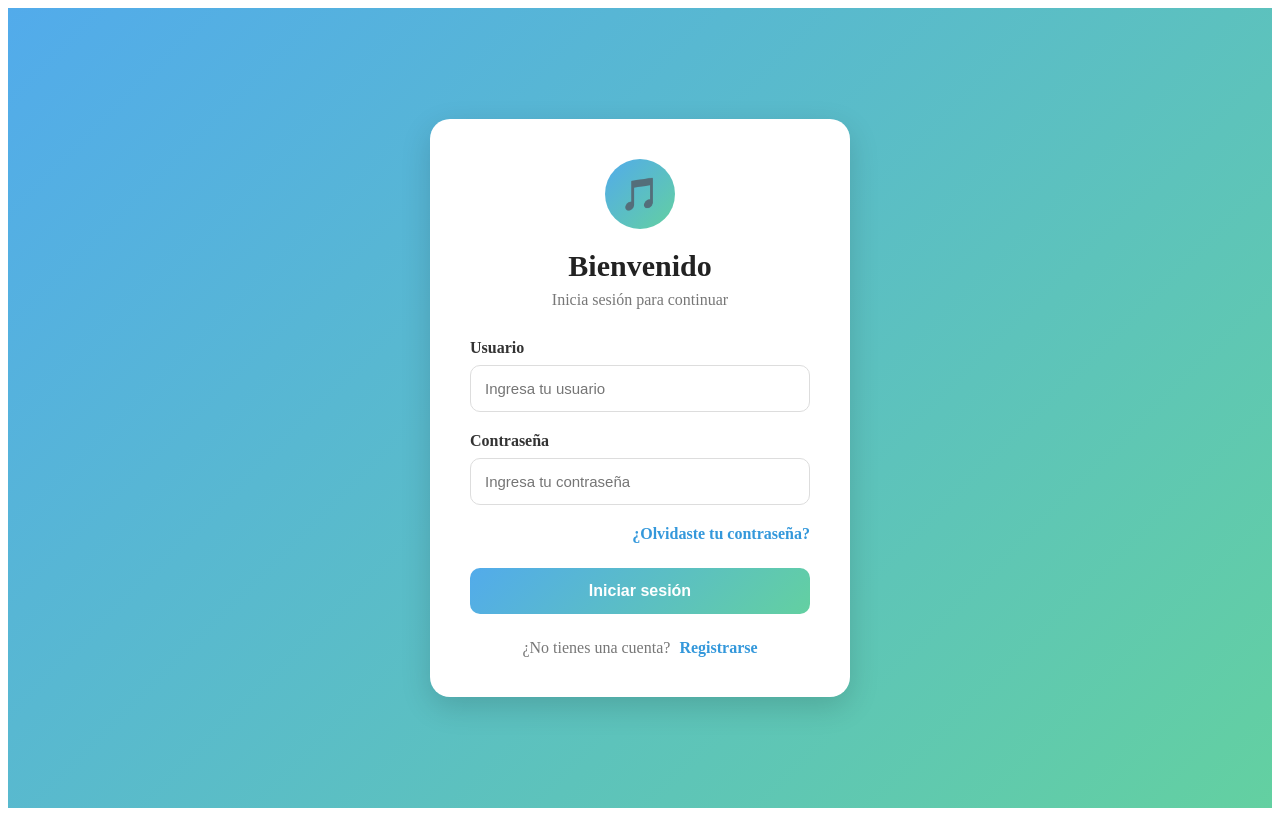
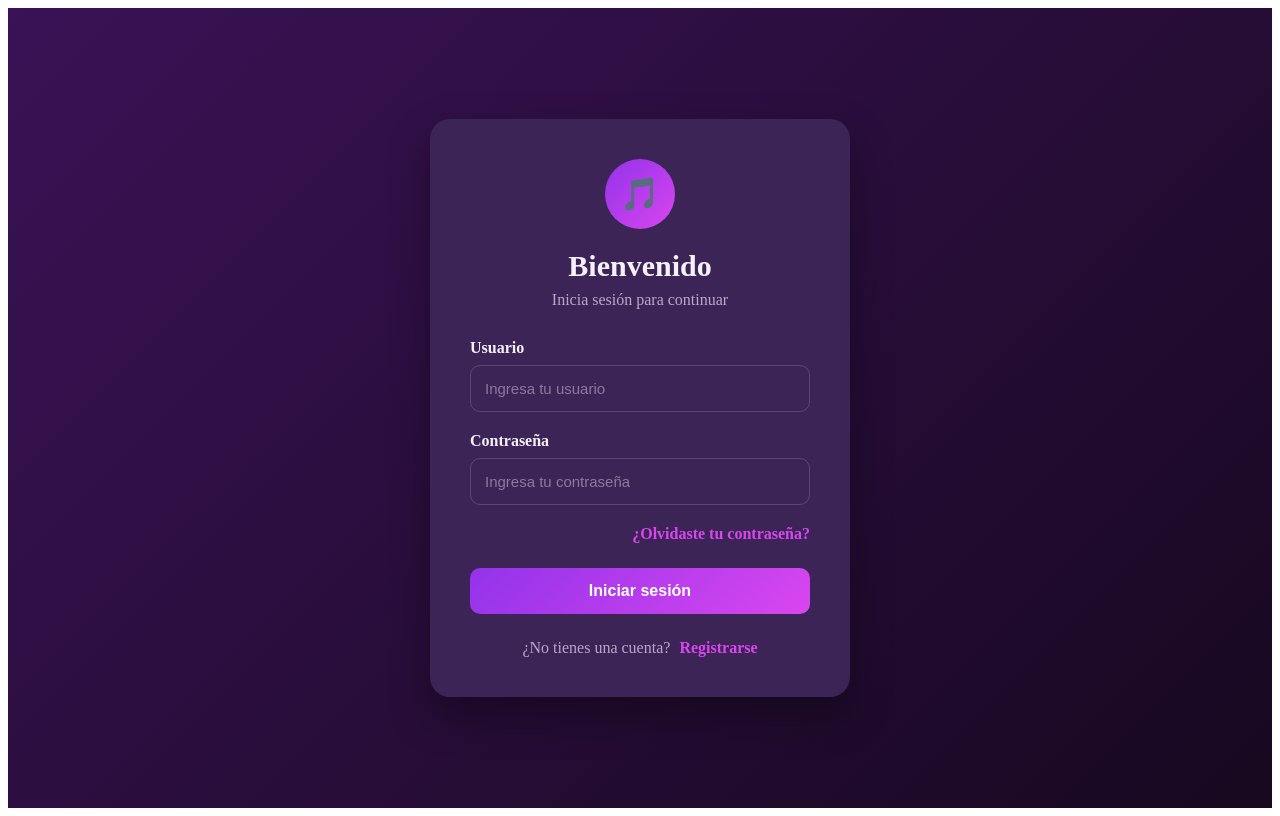
Before and after one commit to Uri904/Proyecto-Musica, an Angular app: page / in a window 1280 px wide. Built offline with nearby package versions, Linux system fonts and the light colour scheme.

Commit message:
API Spotify

```diff
--- a/src/app/login/login.css
+++ b/src/app/login/login.css
@@ -11,8 +11,8 @@
 
   background: linear-gradient(
     135deg,
-    #52ABEB,
-    #63D0A1
+    #3a1256,
+    #17081f
   );
 
   padding: 20px;
@@ -22,12 +22,12 @@
   width: 100%;
   max-width: 420px;
 
-  background: white;
+  background: #3c2456;
   padding: 40px;
 
   border-radius: 20px;
 
-  box-shadow: 0 10px 30px rgba(0, 0, 0, 0.15);
+  box-shadow: 0 18px 40px rgba(0, 0, 0, 0.35);
 }
 
 .logo {
@@ -44,8 +44,8 @@
 
   background: linear-gradient(
     135deg,
-    #52ABEB,
-    #63D0A1
+    #9333ea,
+    #d946ef
   );
 
   font-size: 32px;
@@ -55,14 +55,14 @@ h1 {
   text-align: center;
   margin: 0;
 
-  color: #222;
+  color: #f5f0fa;
   font-size: 30px;
 }
 
 .subtitle {
   text-align: center;
 
-  color: #777;
+  color: #b9a8cc;
 
   margin: 8px 0 30px;
 }
@@ -77,14 +77,14 @@ h1 {
   margin-bottom: 8px;
 
   font-weight: 600;
-  color: #333;
+  color: #f5f0fa;
 }
 
 .input-container {
   display: flex;
   align-items: center;
 
-  border: 1px solid #ddd;
+  border: 1px solid rgba(255, 255, 255, 0.16);
 
   border-radius: 10px;
 
@@ -94,9 +94,9 @@ h1 {
 }
 
 .input-container:focus-within {
-  border-color: #52ABEB;
+  border-color: #a855f7;
 
-  box-shadow: 0 0 0 3px rgba(82, 171, 235, 0.15);
+  box-shadow: 0 0 0 3px rgba(168, 85, 247, 0.2);
 }
 
 .icon {
@@ -114,6 +114,12 @@ h1 {
   padding: 14px 0;
 
   font-size: 15px;
+  background: transparent;
+  color: #f5f0fa;
+}
+
+.input-container input::placeholder {
+  color: #8c7aa0;
 }
 
 .forgot-password {
@@ -124,7 +130,7 @@ h1 {
 
 .forgot-password a,
 .register a {
-  color: #3498db;
+  color: #d946ef;
 
   text-decoration: none;
 
@@ -142,8 +148,8 @@ h1 {
 
   background: linear-gradient(
     135deg,
-    #52ABEB,
-    #63D0A1
+    #9333ea,
+    #d946ef
   );
 
   color: white;
@@ -167,7 +173,7 @@ h1 {
 
   margin-top: 25px;
 
-  color: #777;
+  color: #b9a8cc;
 }
 
 .register a {
--- a/src/app/musica/musica.css
+++ b/src/app/musica/musica.css
@@ -309,6 +309,9 @@ html, body {
 }
 
 .play-btn {
+  display: inline-flex;
+  align-items: center;
+  justify-content: center;
   width: 34px;
   height: 34px;
   flex-shrink: 0;
@@ -317,6 +320,11 @@ html, body {
   background: rgba(255, 255, 255, 0.08);
   color: var(--text-primary);
   cursor: pointer;
+  text-decoration: none;
+}
+
+.play-btn:hover {
+  background: var(--accent-gradient);
 }
 
 .ver-todo {
--- a/src/app/musica/musica.html
+++ b/src/app/musica/musica.html
@@ -44,6 +44,22 @@
       <button class="pill" type="button">Este año</button>
     </div>
 
+    <form class="spotify-search" (ngSubmit)="buscarEnSpotify()">
+      <input
+        type="search"
+        name="consulta"
+        [(ngModel)]="consulta"
+        placeholder="Buscar en Spotify"
+        aria-label="Buscar en Spotify"
+      >
+      <button class="pill pill--active" type="submit" [disabled]="buscando">
+        {{ buscando ? 'Buscando...' : 'Buscar' }}
+      </button>
+    </form>
+    @if (mensaje) {
+      <p role="alert">{{ mensaje }}</p>
+    }
+
     <section class="dashboard-grid">
 
       <!-- Stat: canciones escuchadas -->
@@ -76,13 +92,15 @@
                 <p class="song-title">{{ cancion.titulo }}</p>
                 <p class="song-artist">{{ cancion.artista }}</p>
               </div>
-              <button
+              <a
                 class="play-btn"
-                type="button"
+                [href]="cancion.spotifyUrl || null"
+                target="_blank"
+                rel="noopener noreferrer"
                 [attr.aria-label]="'Reproducir ' + cancion.titulo"
               >
                 ▶
-              </button>
+              </a>
             </li>
           }
         </ul>
--- a/src/app/musica/musica.service.ts
+++ b/src/app/musica/musica.service.ts
@@ -1,10 +1,17 @@
-import { Injectable } from '@angular/core';
-import { Cancion } from '../interfaces/cancion.interface';
+import { Injectable, inject } from '@angular/core';
+import { HttpClient, HttpHeaders } from '@angular/common/http';
+import { Observable, map } from 'rxjs';
+import {
+  Cancion,
+  SpotifySearchResponse,
+} from '../interfaces/cancion.interface';
 
 @Injectable({
   providedIn: 'root'
 })
 export class MusicaService {
+  private readonly http = inject(HttpClient);
+  private readonly spotifyUrl = 'https://api.spotify.com/v1';
 
   private canciones: Cancion[] = [
     {
@@ -33,4 +40,27 @@ export class MusicaService {
   obtenerCanciones(): Cancion[] {
     return this.canciones;
   }
+
+  buscarEnSpotify(consulta: string): Observable<Cancion[]> {
+    const token = localStorage.getItem('spotify_access_token');
+    const headers = new HttpHeaders({ Authorization: `Bearer ${token}` });
+
+    return this.http
+      .get<SpotifySearchResponse>(`${this.spotifyUrl}/search`, {
+        headers,
+        params: { q: consulta, type: 'track', limit: '10' },
+      })
+      .pipe(
+        map((respuesta) =>
+          respuesta.tracks.items.map((cancion) => ({
+            id: cancion.id,
+            titulo: cancion.name,
+            artista: cancion.artists.map((artista) => artista.name).join(', '),
+            imagen: cancion.album.images[0]?.url ?? 'img/default-song.jpg',
+            reproducciones: cancion.popularity,
+            spotifyUrl: cancion.external_urls.spotify,
+          }))
+        )
+      );
+  }
 }
--- a/src/app/musica/musica.ts
+++ b/src/app/musica/musica.ts
@@ -1,9 +1,10 @@
 import { Component, inject } from '@angular/core';
+import { FormsModule } from '@angular/forms';
 import { Cancion } from '../interfaces/cancion.interface';
 import { MusicaService } from './musica.service';
 
 @Component({
-  imports: [],
+  imports: [FormsModule],
   selector: 'app-musica',
   styleUrl: './musica.css',
   templateUrl: './musica.html',
@@ -13,5 +14,28 @@ export class Musica {
   private musicaService = inject(MusicaService);
 
   canciones: Cancion[] = this.musicaService.obtenerCanciones();
+  consulta = '';
+  buscando = false;
+  mensaje = '';
+
+  buscarEnSpotify(): void {
+    if (!this.consulta.trim()) {
+      this.mensaje = 'Escribe una canción o artista para buscar.';
+      return;
+    }
+
+    this.buscando = true;
+    this.mensaje = '';
+    this.musicaService.buscarEnSpotify(this.consulta.trim()).subscribe({
+      next: (canciones) => {
+        this.canciones = canciones;
+        this.buscando = false;
+      },
+      error: () => {
+        this.mensaje = 'No se pudo consultar Spotify. Revisa tu access token.';
+        this.buscando = false;
+      },
+    });
+  }
 
 }
--- a/src/app/registro/registro.css
+++ b/src/app/registro/registro.css
@@ -12,8 +12,8 @@
 
   background: linear-gradient(
     135deg,
-    #52ABEB,
-    #63D0A1
+    #3a1256,
+    #17081f
   );
 
   padding: 20px;
@@ -23,13 +23,13 @@
   width: 100%;
   max-width: 440px;
 
-  background: white;
+  background: #3c2456;
 
   padding: 40px;
 
   border-radius: 20px;
 
-  box-shadow: 0 10px 30px rgba(0, 0, 0, 0.15);
+  box-shadow: 0 18px 40px rgba(0, 0, 0, 0.35);
 }
 
 .logo {
@@ -46,8 +46,8 @@
 
   background: linear-gradient(
     135deg,
-    #52ABEB,
-    #63D0A1
+    #9333ea,
+    #d946ef
   );
 
   font-size: 32px;
@@ -58,7 +58,7 @@ h1 {
 
   margin: 0;
 
-  color: #222;
+  color: #f5f0fa;
 
   font-size: 30px;
 }
@@ -66,7 +66,7 @@ h1 {
 .subtitle {
   text-align: center;
 
-  color: #777;
+  color: #b9a8cc;
 
   margin: 8px 0 30px;
 }
@@ -82,14 +82,14 @@ h1 {
 
   font-weight: 600;
 
-  color: #333;
+  color: #f5f0fa;
 }
 
 .input-container {
   display: flex;
   align-items: center;
 
-  border: 1px solid #ddd;
+  border: 1px solid rgba(255, 255, 255, 0.16);
 
   border-radius: 10px;
 
@@ -99,9 +99,9 @@ h1 {
 }
 
 .input-container:focus-within {
-  border-color: #52ABEB;
+  border-color: #a855f7;
 
-  box-shadow: 0 0 0 3px rgba(82, 171, 235, 0.15);
+  box-shadow: 0 0 0 3px rgba(168, 85, 247, 0.2);
 }
 
 .icon {
@@ -120,6 +120,12 @@ h1 {
   padding: 14px 0;
 
   font-size: 15px;
+  background: transparent;
+  color: #f5f0fa;
+}
+
+.input-container input::placeholder {
+  color: #8c7aa0;
 }
 
 .register-button {
@@ -135,8 +141,8 @@ h1 {
 
   background: linear-gradient(
     135deg,
-    #52ABEB,
-    #63D0A1
+    #9333ea,
+    #d946ef
   );
 
   color: white;
@@ -161,13 +167,13 @@ h1 {
 
   margin-top: 25px;
 
-  color: #777;
+  color: #b9a8cc;
 }
 
 .login a {
   margin-left: 5px;
 
-  color: #3498db;
+  color: #d946ef;
 
   text-decoration: none;
 
```
Also changed, not shown: src/app/interfaces/cancion.interface.ts (+21 -1 lines), 1 other file (tests, documents, lock files or other folders).
